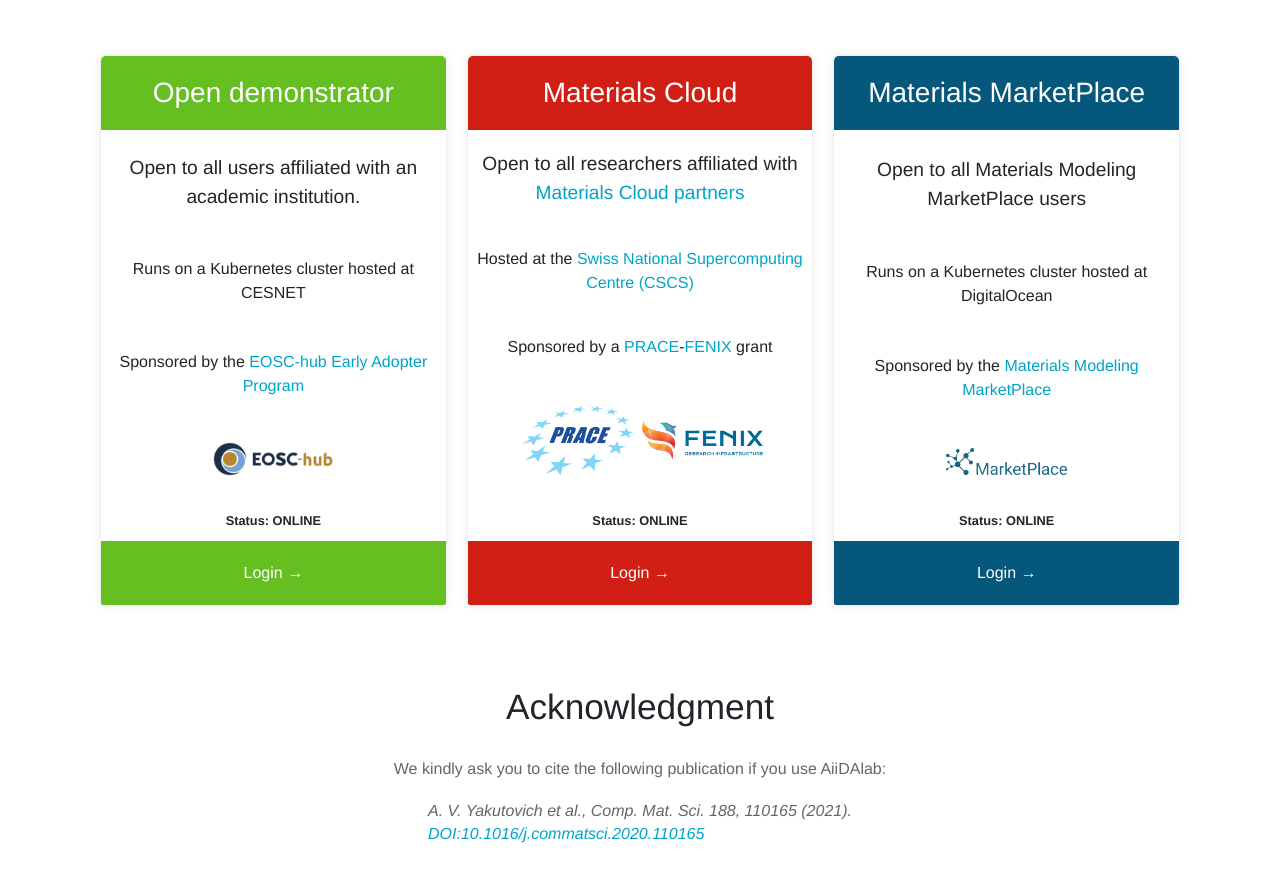
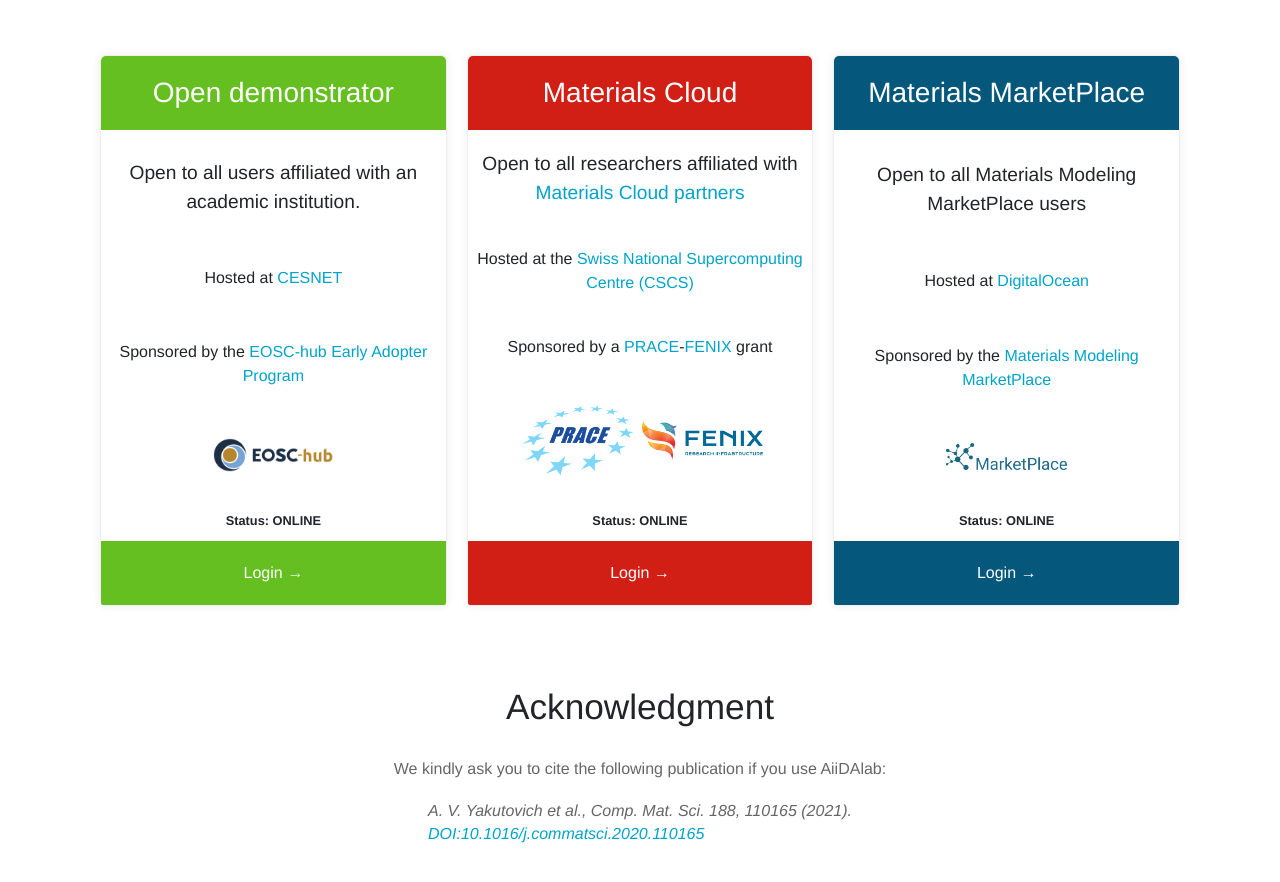
Before and after one commit to edan-bainglass/aiidalab-website, a Jekyll site: the page built from deployments.html, in a window 1280 px wide and 900 px high, scrolled down 366 px. Shown: the top 882 px of the window. Built offline with Jekyll 4.4.1, drawn with Linux system fonts in a browser that asks for light colours.

Commit message:
Update deployments page.

```diff
--- a/deployments.html
+++ b/deployments.html
@@ -9,7 +9,7 @@
     features:
       - text: Open to all users affiliated with an academic institution.
         highlight: true
-      - text: Runs on a Kubernetes cluster hosted at CESNET
+      - text: Hosted at <a href="https://www.cesnet.cz/?lang=en">CESNET</a>
       - text: Sponsored by the <a href="https://www.eosc-hub.eu/">EOSC-hub</a> <a href="https://eosc-hub.eu/research-communities/open-aiida-lab-platform-cloud-computing-materials-science">Early Adopter Program</a>
       - images:
           - src: images/endorsers/eosc-hub.png
@@ -39,8 +39,8 @@
     features:
       - text: Open to all Materials Modeling MarketPlace users
         highlight: true
-      - text: Runs on a Kubernetes cluster hosted at DigitalOcean
-      - text: Sponsored by the <a href="https://www.materials-marketplace.eu">Materials Modeling MarketPlace</a>
+      - text: Hosted at <a href="https://www.digitalocean.com/">DigitalOcean</a>
+      - text: Sponsored by the <a href="https://www.materials-marketplace.eu/">Materials Modeling MarketPlace</a>
       - images:
           - src: images/endorsers/materials-marketplace.png
             alt: Materials MarketPlace logo
```
